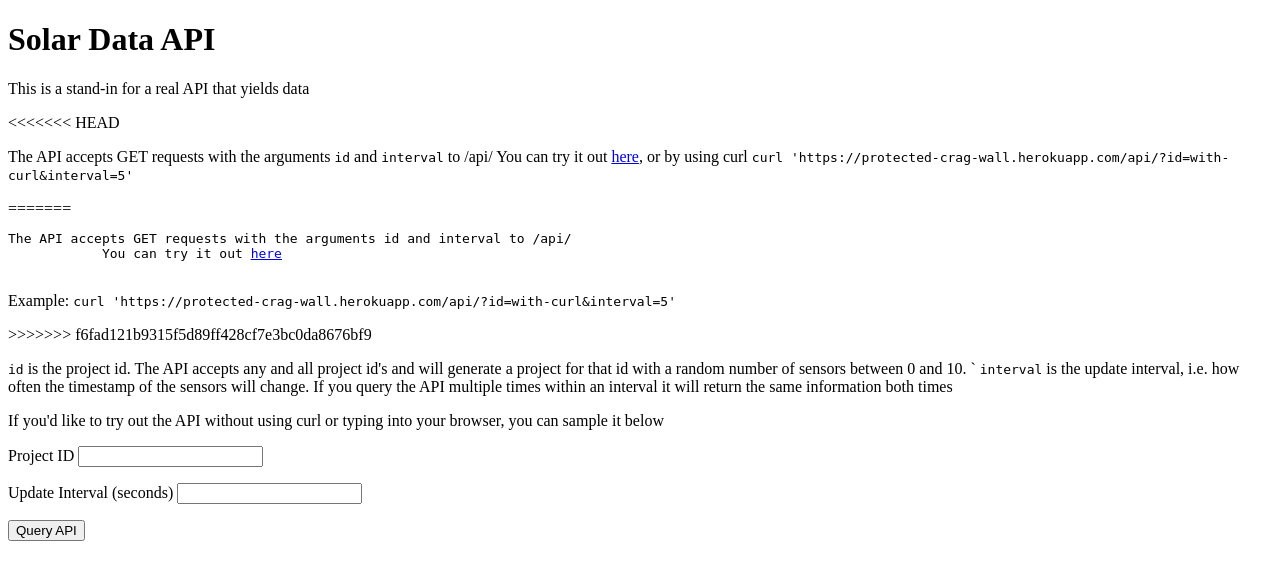
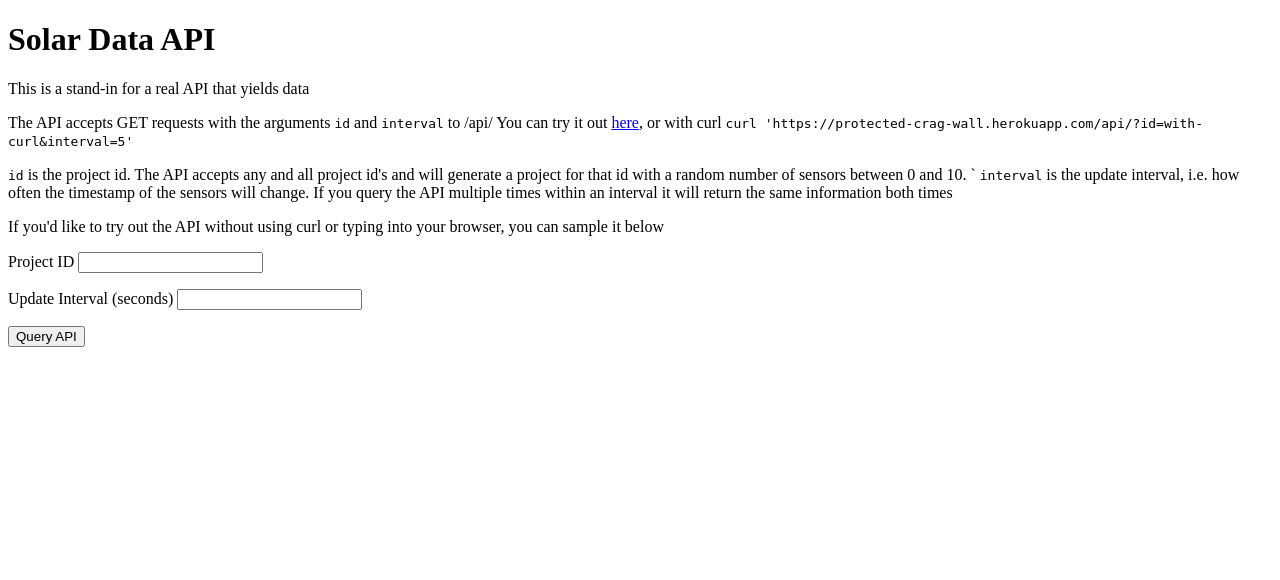
Before and after one commit to b-steel/test-api, a Django app: page / in a window 1280 px wide. Shown: the top 580 px of the page. Run offline with Django 3.2, Linux system fonts and the light colour scheme; parts of the project's set-up code (start-up, migrations or seed data) failed here and were passed over.

Commit message:
More Formatting

```diff
--- a/apps/api/templates/api/home.html
+++ b/apps/api/templates/api/home.html
@@ -17,17 +17,9 @@
 
             <h1>Solar Data API</h1>
             <p>This is a stand-in for a real API that yields data</p>
-<<<<<<< HEAD
             <p>The API accepts GET requests with the arguments <code>id</code> and <code>interval</code> to /api/
-                You can try it out <a href="https://protected-crag-wall.herokuapp.com/api/?id=myproject&interval=5">here</a>, or by using curl
-                <code>curl 'https://protected-crag-wall.herokuapp.com/api/?id=with-curl&interval=5'</code>
+            You can try it out <a href="https://protected-crag-wall.herokuapp.com/api/?id=myproject&interval=5">here</a>, or with curl <code>curl 'https://protected-crag-wall.herokuapp.com/api/?id=with-curl&interval=5'</code>
             </p>
-=======
-            <pre>The API accepts GET requests with the arguments <code>id</code> and <code>interval</code> to /api/
-            You can try it out <a href="https://protected-crag-wall.herokuapp.com/api/?id=myproject&interval=5">here</a>
-            </pre>
-            <p>Example: <code>curl 'https://protected-crag-wall.herokuapp.com/api/?id=with-curl&interval=5'</code></p>
->>>>>>> f6fad121b9315f5d89ff428cf7e3bc0da8676bf9
             <p>
                 <code>id</code>
                 is the project id.  The API accepts any and all project id's and will generate a project for that id with a random number of sensors between 0 and 10.  `
```
